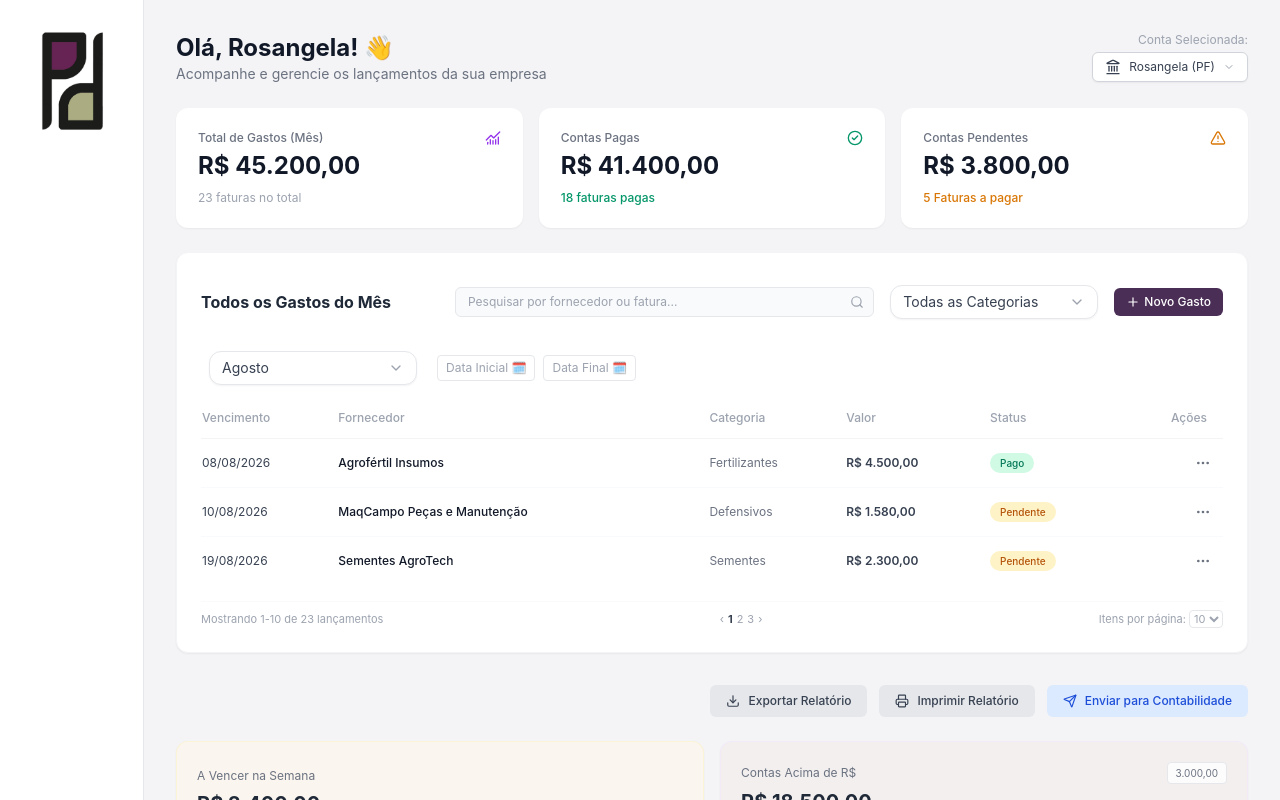
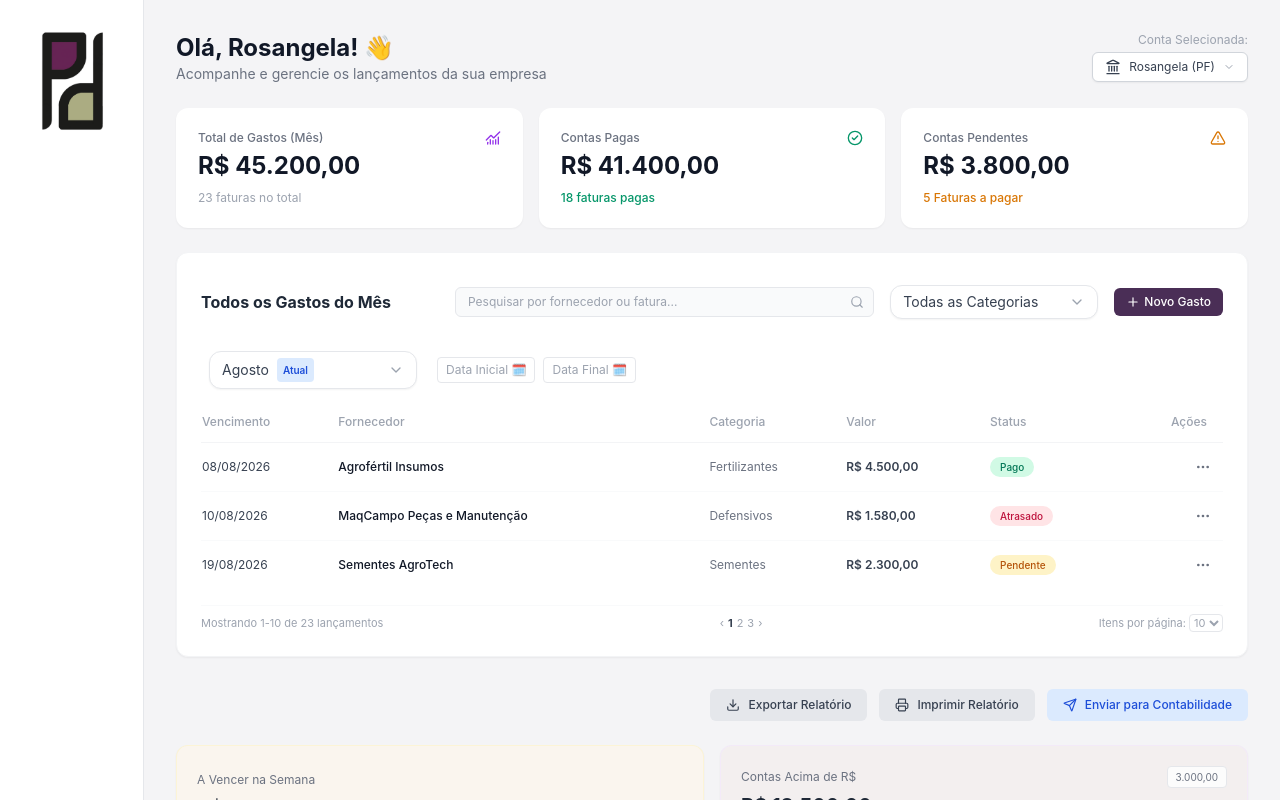
Before and after one commit to Erick8002/Sistema_Perucca_Pugesi, a React (Vite) app: page / in a window 1280 px wide. Shown: the top 800 px of the page. Built offline with nearby package versions, Linux system fonts and the light colour scheme; a web font is replaced by a local one.

Commit message:
feat: add current month tag to CustomSelect in the table

```diff
--- a/src/components/CustomSelect.jsx
+++ b/src/components/CustomSelect.jsx
@@ -1,16 +1,32 @@
 import { useState } from "react";
 import { ChevronDown } from "lucide-react";
 
-export default function CustomSelect({options = [], selected, onSelect} ) {
+export default function CustomSelect({
+  options = [],
+  selected,
+  onSelect,
+  currentOption,
+}) {
   const [isOpen, setIsOpen] = useState(false);
+  const isSelectedCurrent = selected === currentOption;
 
   return (
     <div className="relative w-52 text-sm">
       <button
-        onClick={() => setIsOpen(!isOpen)} type="button"
+        onClick={() => setIsOpen(!isOpen)}
+        type="button"
         className="flex w-full items-center justify-between rounded-xl border border-gray-200 bg-white px-3 py-1.5 text-gray-700 shadow-sm transition-all hover:border-gray-300 focus:outline-none focus:ring-2 focus:ring-purple-500/20"
       >
+        <div className="flex items-center gap-2">
           <span>{selected}</span>
+
+          {isSelectedCurrent && (
+            <span className="text-[10px] bg-blue-100 text-blue-700 px-1.5 py-0.5 rounded font-semibold">
+              Atual
+            </span>
+          )}
+        </div>
+
         <ChevronDown
           className={`h-4 w-4 text-gray-400 transition-transform ${isOpen ? "rotate-180" : ""}`}
         />
@@ -18,7 +34,9 @@ export default function CustomSelect({options = [], selected, onSelect} ) {
 
       {isOpen && (
         <div className="absolute left-0 top-full z-10 mt-1.5 w-full overflow-hidden rounded-xl border border-gray-100 bg-white p-1 shadow-lg ring-1 ring-black/5 animate-in fade-in slide-in-from-top-1">
-          {options.map((option) => (
+          {options.map((option) => {
+            const isCurrent = option === currentOption;
+            return (
               <button
                 key={option}
                 type="button"
@@ -26,15 +44,22 @@ export default function CustomSelect({options = [], selected, onSelect} ) {
                   onSelect(option);
                   setIsOpen(false);
                 }}
-              className={`flex w-full items-center rounded-lg px-3 py-2 text-left transition-colors ${
+                className={`flex w-full items-center justify-between rounded-lg px-3 py-2 text-left transition-colors ${
                   selected === option
                     ? "bg-purple-50 text-purple-700 font-medium" // Estilo do selecionado
                     : "text-gray-600 hover:bg-gray-50" // Estilo do não selecionado
                 }`}
               >
                 {option}
+
+                {isCurrent && (
+                  <span className="ml-2 text-[10px] bg-blue-100 text-blue-700 px-1.5 py-0.5 rounded font-semibold">
+                    Mês atual
+                  </span>
+                )}
               </button>
-          ))}
+            );
+          })}
         </div>
       )}
     </div>
--- a/src/components/TransactionsTable.jsx
+++ b/src/components/TransactionsTable.jsx
@@ -11,9 +11,9 @@ export default function TransactionsTable() {
   const [monthTableFilter, setMonthTableFilter] = useState('Agosto');
 
   const transactions = [
-    { id: 1, vencimento: '08/08/2026', fornecedor: 'Agrofértil Insumos', categoria: 'Fertilizantes', valor: 'R$ 4.500,00', status: 'Pago' },
-    { id: 2, vencimento: '10/08/2026', fornecedor: 'MaqCampo Peças e Manutenção', categoria: 'Defensivos', valor: 'R$ 1.580,00', status: 'Pendente' },
-    { id: 3, vencimento: '19/08/2026', fornecedor: 'Sementes AgroTech', categoria: 'Sementes', valor: 'R$ 2.300,00', status: 'Pendente'}
+    { id: 1, vencimento: '2026-08-08', fornecedor: 'Agrofértil Insumos', categoria: 'Fertilizantes', valor: 'R$ 4.500,00', status: 'Pago' },
+    { id: 2, vencimento: '2026-08-10', fornecedor: 'MaqCampo Peças e Manutenção', categoria: 'Defensivos', valor: 'R$ 1.580,00', status: 'Pendente' },
+    { id: 3, vencimento: '2026-08-19', fornecedor: 'Sementes AgroTech', categoria: 'Sementes', valor: 'R$ 2.300,00', status: 'Pendente'}
   ];
 
   const filteredTransactions = transactions.filter((item) => {
@@ -29,6 +29,26 @@ export default function TransactionsTable() {
     Pendente: 'bg-amber-100 text-amber-700',
     Atrasado: 'bg-rose-100 text-rose-700',
   };
+
+  const getTransactionStatus = (item) => {
+    if (item.status === 'Pago') return 'Pago';
+
+    const today = new Date();
+    today.setHours(0, 0, 0, 0); //Setando a hr, min, seg e ms para zero para ele fazer um comparativo apenas das datas
+
+    const [year, month, day] = item.vencimento.split('-'); // Utilizando o split('/') para tirar a barra do texto e guardar apenas o número da data
+    const dueDate = new Date(year, month -1, day); // criando o objeto da data de vencimento, o "month-1" pois o js conta os meses do (0)
+
+    console.log("Data do item:", item.vencimento, "=> Convertida para:", dueDate);
+
+    if(dueDate < today){
+      return 'Atrasado';
+    }
+
+    return 'Pendente';
+  }
+
+  const currentMonthName = monthOptions[new Date().getMonth()];
 
   return (
     <div className="bg-white rounded-xl shadow-sm border border-gray-100 p-6 space-y-4">
@@ -65,6 +85,7 @@ export default function TransactionsTable() {
             options = {monthOptions}
             selected = {monthTableFilter}
             onSelect = {setMonthTableFilter}
+            currentOption = {currentMonthName}
           />
         </div>
         <div className="flex items-center gap-2">
@@ -86,17 +107,22 @@ export default function TransactionsTable() {
             </tr>
           </thead>
           <tbody className="divide-y divide-gray-50 text-gray-700">
-            {filteredTransactions.map((item) => (
+            {filteredTransactions.map((item) => {
+              const currentStatus = getTransactionStatus(item);
+
+              return (
               <tr key={item.id} className="hover:bg-gray-50/50">
-                <td className="py-3">{item.vencimento}</td>
+                <td className="py-3">
+                  {item.vencimento.split('-').reverse().join('/')}
+                  </td>
                 <td className="py-3 font-medium text-gray-900">{item.fornecedor}</td>
                 <td className="py-3 text-gray-500">{item.categoria}</td>
                 <td className="py-3 font-semibold">{item.valor}</td>
                 <td className="py-3">
                   <span className={`px-2.5 py-1 rounded-full text-[10px] font-medium ${
-                    STATUS_STYLES[item.status] || 'bg-gray-100 text-gray-600'
+                    STATUS_STYLES[currentStatus] || 'bg-gray-100 text-gray-600'
                   }`}>
-                    {item.status}
+                    {currentStatus}
                   </span>
                 </td>
                 <td className="py-3 text-right relative pr-2">
@@ -122,7 +148,8 @@ export default function TransactionsTable() {
                   )}
                 </td>
               </tr>
-            ))}
+            );
+          })}
           </tbody>
         </table>
       </div>
```
Lines whose indentation alone changed are shown as unchanged.
